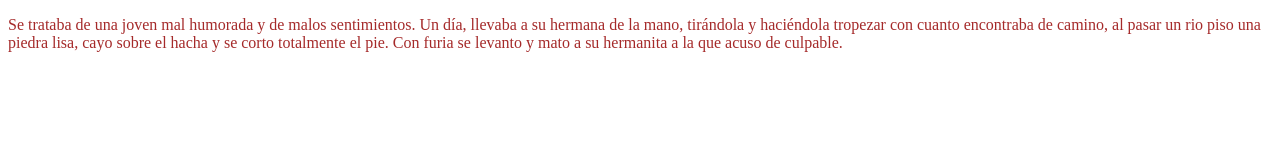
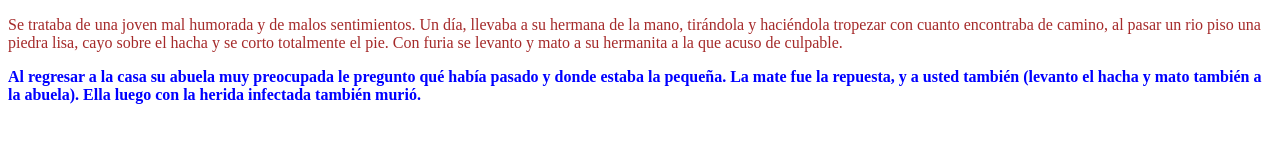
Before and after one commit to Carolina9503/aprendiendo-github, a plain HTML site: page index.html in a window 1280 px wide. Drawn offline with Linux system fonts and the light colour scheme; a script that the page names is missing.

Commit message:
insercion 2do parrafo

```diff
--- a/index.html
+++ b/index.html
@@ -10,5 +10,7 @@
 </head>
 <body>
     <p>Se trataba de una joven mal humorada y de malos sentimientos. Un día, llevaba a su hermana de la mano, tirándola y haciéndola tropezar con cuanto encontraba de camino, al pasar un rio piso una piedra lisa, cayo sobre el hacha y se corto totalmente el pie. Con furia se levanto y mato a su hermanita a la que acuso de culpable.</p>
+    <h2>Al regresar a la casa su abuela muy preocupada le pregunto qué había pasado y donde estaba la pequeña. La mate fue la repuesta, y a usted también (levanto el hacha y mato también a la abuela). Ella luego con la herida infectada también murió.
+    </h2>
 </body>
 </html>
--- a/styles.css
+++ b/styles.css
@@ -1,3 +1,7 @@
 p{
     color: brown;
 }
+h2{
+    color: blue;
+    font-size: medium;
+}
```
